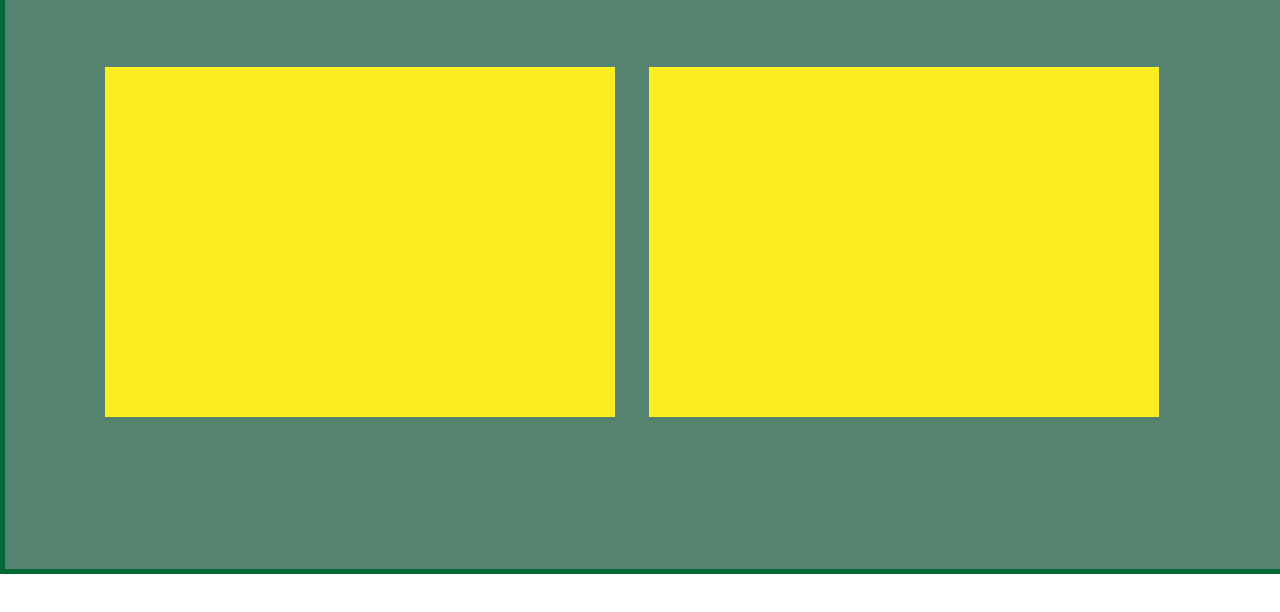
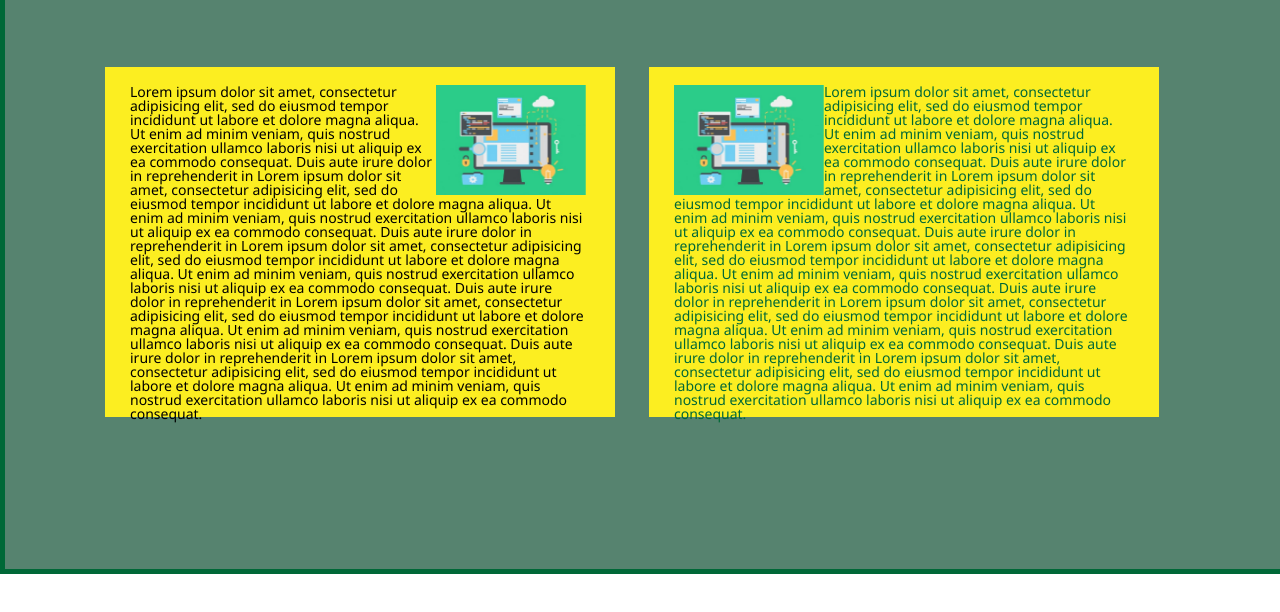
Before and after one commit to Ninojakhveladze/Davaleba-5, a plain HTML site: page index.html in a window 1280 px wide. Shown: the part 166-778 px from the top of the page. Drawn offline with Linux system fonts and the light colour scheme.

Commit message:
texts in yellow boxes

```diff
--- a/css/style.css
+++ b/css/style.css
@@ -48,3 +48,32 @@ ul {
 	background: #FCEE21;
 	margin-left: 30px;
 }
+.firstbox {
+	width: 456px;
+	height: 315px;
+	margin: 18px 25px;
+}
+.secondbox {
+	width: 456px;
+	height: 315px;
+	margin: 18px 25px;
+}
+.computer1 {
+	width: 150px;
+	height: 110px;
+	float: right;
+}
+.computer2 {
+	width: 150px;
+	height: 110px;
+	float: left;
+}
+.text {
+	font-family: 'Segoe UI';
+	font-size: 14px;
+	color: #006837;
+}
+.text1 {
+	font-family: 'Segoe UI';
+	font-size: 14px;
+}
--- a/index.html
+++ b/index.html
@@ -30,14 +30,53 @@
 		</div>
 		<div class="box3">
 			<div class="box4">
+				<div class="firstbox">
+					<img class="computer1" src="images/computer.png" alt="logo">
+					<p class="text1">
+					Lorem ipsum dolor sit amet, consectetur adipisicing elit, sed do eiusmod
+					tempor incididunt ut labore et dolore magna aliqua. Ut enim ad minim veniam,
+					quis nostrud exercitation ullamco laboris nisi ut aliquip ex ea commodo
+					consequat. Duis aute irure dolor in reprehenderit in Lorem ipsum dolor sit amet, consectetur adipisicing elit, sed do eiusmod
+					tempor incididunt ut labore et dolore magna aliqua. Ut enim ad minim veniam,
+					quis nostrud exercitation ullamco laboris nisi ut aliquip ex ea commodo
+					consequat. Duis aute irure dolor in reprehenderit in Lorem ipsum dolor sit amet, consectetur adipisicing elit, sed do eiusmod
+					tempor incididunt ut labore et dolore magna aliqua. Ut enim ad minim veniam,
+					quis nostrud exercitation ullamco laboris nisi ut aliquip ex ea commodo
+					consequat. Duis aute irure dolor in reprehenderit in Lorem ipsum dolor sit amet, consectetur adipisicing elit, sed do eiusmod
+					tempor incididunt ut labore et dolore magna aliqua. Ut enim ad minim veniam,
+					quis nostrud exercitation ullamco laboris nisi ut aliquip ex ea commodo
+					consequat. Duis aute irure dolor in reprehenderit in Lorem ipsum dolor sit amet, consectetur adipisicing elit, sed do eiusmod
+					tempor incididunt ut labore et dolore magna aliqua. Ut enim ad minim veniam,
+					quis nostrud exercitation ullamco laboris nisi ut aliquip ex ea commodo
+					consequat.
+				</p>
+				</div>
+
 			</div>
 			<div class="box5">
+				<div class="secondbox">
+					<img class="computer2" src="images/computer.png" alt="logo">
+					<p class="text">
+					Lorem ipsum dolor sit amet, consectetur adipisicing elit, sed do eiusmod
+					tempor incididunt ut labore et dolore magna aliqua. Ut enim ad minim veniam,
+					quis nostrud exercitation ullamco laboris nisi ut aliquip ex ea commodo
+					consequat. Duis aute irure dolor in reprehenderit in Lorem ipsum dolor sit amet, consectetur adipisicing elit, sed do eiusmod
+					tempor incididunt ut labore et dolore magna aliqua. Ut enim ad minim veniam,
+					quis nostrud exercitation ullamco laboris nisi ut aliquip ex ea commodo
+					consequat. Duis aute irure dolor in reprehenderit in Lorem ipsum dolor sit amet, consectetur adipisicing elit, sed do eiusmod
+					tempor incididunt ut labore et dolore magna aliqua. Ut enim ad minim veniam,
+					quis nostrud exercitation ullamco laboris nisi ut aliquip ex ea commodo
+					consequat. Duis aute irure dolor in reprehenderit in Lorem ipsum dolor sit amet, consectetur adipisicing elit, sed do eiusmod
+					tempor incididunt ut labore et dolore magna aliqua. Ut enim ad minim veniam,
+					quis nostrud exercitation ullamco laboris nisi ut aliquip ex ea commodo
+					consequat. Duis aute irure dolor in reprehenderit in Lorem ipsum dolor sit amet, consectetur adipisicing elit, sed do eiusmod
+					tempor incididunt ut labore et dolore magna aliqua. Ut enim ad minim veniam,
+					quis nostrud exercitation ullamco laboris nisi ut aliquip ex ea commodo
+					consequat.
+				</p>
+				</div>
 			</div>
-
-
-
 		</div>
-
 	</div>
 </body>
 </html>
```
Also changed, not shown: images/computer.png (added).
